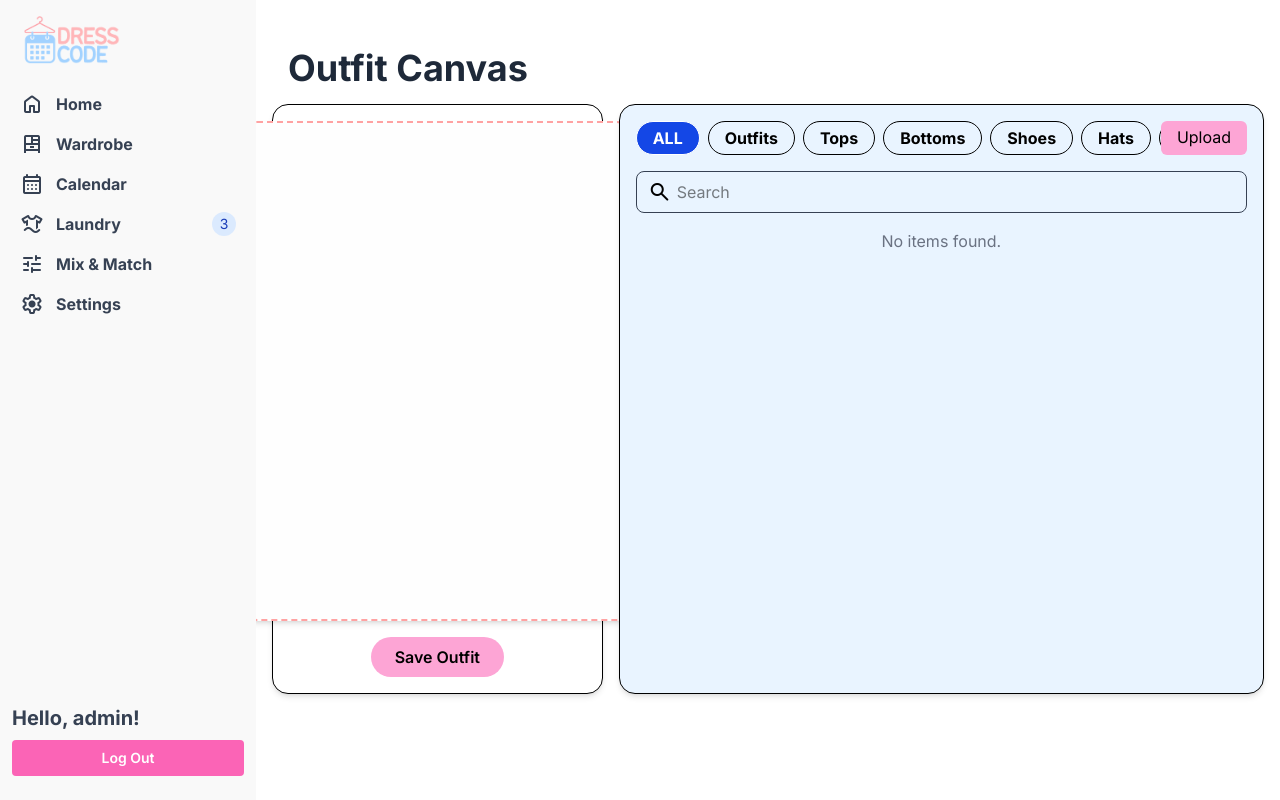
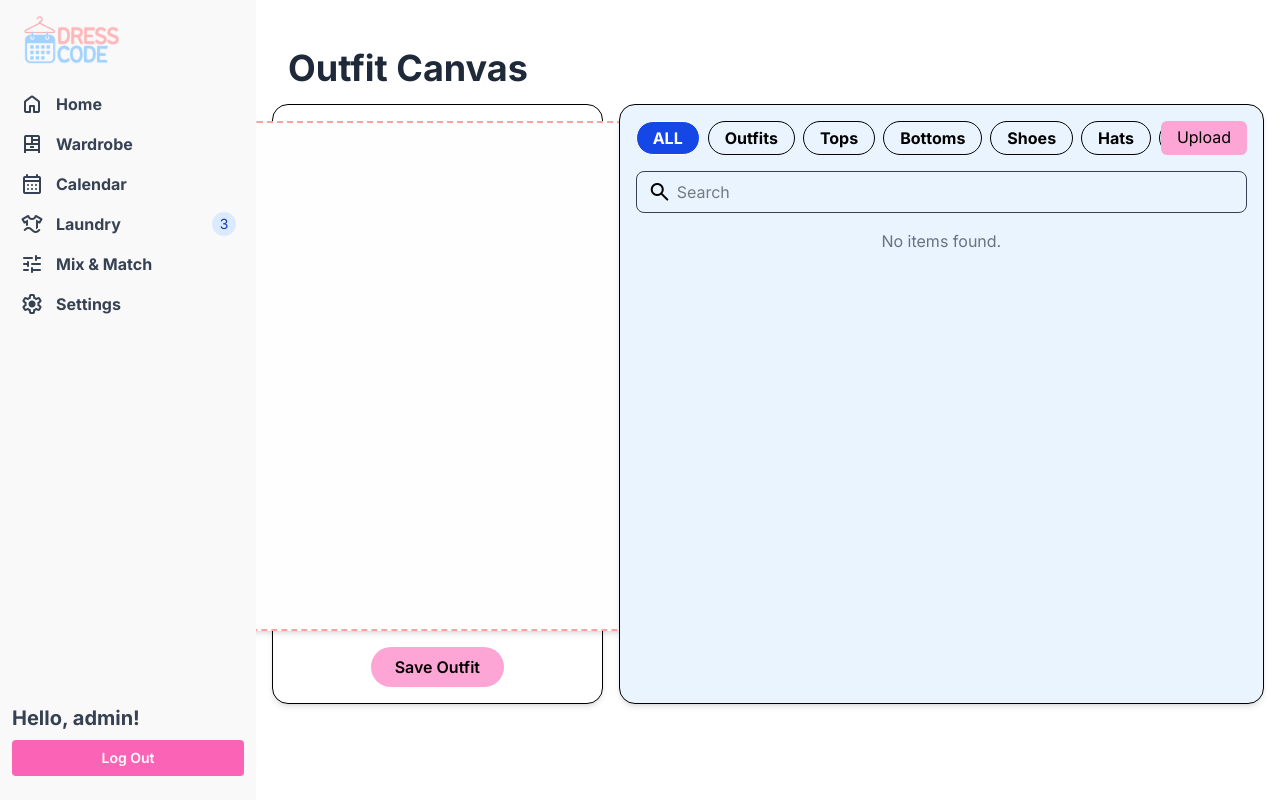
Before and after one commit to bigbusbeluga/DressCode-App, a Django app: page /mixmatch/ in a window 1280 px wide. Run offline with Django 5.2, Linux system fonts and the light colour scheme; a user stored in the database is signed in; data comes from the database, SQL or seed files in the repository; both versions use the stored data as it was after the commit; style sheets or scripts are compiled from the project's sources.

Commit message:
Fix canvas height

```diff
--- a/base/templates/base/mixmatch.html
+++ b/base/templates/base/mixmatch.html
@@ -16,7 +16,7 @@ Mix & Match - DressCode
         <div class="flex gap-4">
             <!-- Outfit Canvas -->
             <section class="w-1/3 bg-white rounded-2xl p-4 flex flex-col items-center shadow-md border">
-                <div id="outfit-canvas" class="w-96 h-[500px] border-2 border-dashed border-red-300 rounded-xl p-4 flex flex-wrap justify-center items-center gap-4 bg-[#fefefe] shadow-md">
+                <div id="outfit-canvas" class="w-96 h-[510px] border-2 border-dashed border-red-300 rounded-xl p-4 flex flex-wrap justify-center items-center gap-4 bg-[#fefefe] shadow-md">
                     <!-- Dynamically added clothes will appear here -->
                 </div>
                 <button class="mt-4 bg-pink-300 text-black rounded-full px-6 py-2 font-semibold">Save Outfit</button>
```
Also changed, not shown: db.sqlite3.
